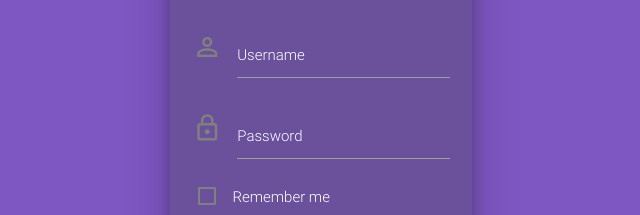
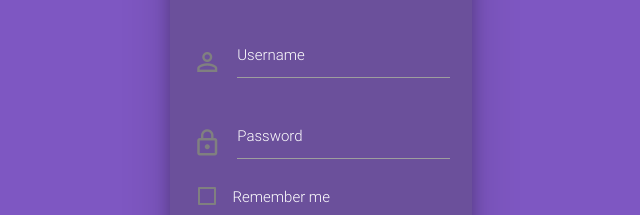
Before and after one commit to ankeshp03/MyWebsite, a plain HTML site: page html/index.html in a window 1280 px wide. Shown: the part 295-510 px from the top of the page, 319-959 px from the left. Drawn offline with Linux system fonts and the light colour scheme.

Commit message:
changes made icon, autocomplete form, login button

```diff
--- /dev/null
+++ b/css/icon.css
@@ -0,0 +1,23 @@
+/* fallback */
+@font-face {
+  font-family: 'Material Icons';
+  font-style: normal;
+  font-weight: 400;
+  src: local('Material Icons'), local('MaterialIcons-Regular'), url(../fonts/icon_font.woff2) format('woff2');
+}
+
+.material-icons {
+  font-family: 'Material Icons';
+  font-weight: normal;
+  font-style: normal;
+  font-size: 24px;
+  line-height: 1;
+  letter-spacing: normal;
+  text-transform: none;
+  display: inline-block;
+  white-space: nowrap;
+  word-wrap: normal;
+  direction: ltr;
+  -webkit-font-feature-settings: 'liga';
+  -webkit-font-smoothing: antialiased;
+}
--- a/css/style.css
+++ b/css/style.css
@@ -2008,18 +2008,37 @@ footer.page-footer {
 
 
 /* My styles*/
+
+/* For the translucent card */
 .translucent {
   background-color: rgba(63,63,63,0.3);
 }
 
+/* To set the color of the checkbox in login page (remember me) */
 [type="checkbox"] +label:before {
   border-color: grey;
 }
 
+/* Change the color of the button on hover from blue to custom color */
 .btn:hover {
   background-color: #533F74;
 }
 
+/* To change the color of the icons (perm_identity and lock_outline) */
 html {
   color: grey !important;
 }
+
+/* To set the icons one line below, i.e. inline with the textboxes */
+.material-icons {
+  line-height: 2;
+}
+
+/* To set the autocomplete placeholder color from pale yellow to transparent, and the text color from black to white */
+input:-webkit-autofill,
+input:-webkit-autofill:hover,
+input:-webkit-autofill:focus,
+input:-webkit-autofill:active {
+    -webkit-transition: "color 9999s ease-out, background-color 9999s ease-out";
+    -webkit-transition-delay: 9999s;
+}
--- a/html/index.html
+++ b/html/index.html
@@ -9,7 +9,7 @@
 
   <!-- Icons -->
 
-  <link href="https://fonts.googleapis.com/icon?family=Material+Icons" rel="stylesheet">
+  <link href="../css/icon.css" type="text/css" rel="stylesheet">
 
   <!-- Favicons-->
 
@@ -46,7 +46,7 @@
 
   <div id="login-page" class="row">
     <div class="col s12 z-depth-3 card-panel translucent">
-      <form class="login-form">
+      <form class="login-form" action="#">
         <div class="row">
           <div class="input-field col s12 center">
             <img src="../images/user-icon.png" alt="" class="circle responsive-img valign profile-image-login">
@@ -56,14 +56,14 @@
         <div class="row margin">
           <div class="input-field col s12">
             <i class="material-icons prefix">perm_identity</i>
-            <input id="username" type="text">
+            <input id="username" type="text" class="white-text flow-text" required="true" autocomplete="on">
             <label for="username" class="white-text flow-text">Username</label>
           </div>
         </div>
         <div class="row margin">
           <div class="input-field col s12">
-            <i class="material-icons prefix">lock_outline</i>
-            <input id="password" type="password">
+            <i class="material-icons md-24 prefix">lock_outline</i>
+            <input id="password" type="password" class="white-text flow-text" required="true" autocomplete="off">
             <label for="password" class="white-text flow-text">Password</label>
           </div>
         </div>
@@ -75,7 +75,7 @@
         </div>
         <div class="row">
           <div class="input-field col s12">
-            <a href="index.html" class="btn translucent waves-effect col s12">Login</a>
+            <button type="submit" class="btn translucent waves-effect col s12">Login</button>
           </div>
         </div>
         <div class="row">
```
Also changed, not shown: fonts/icon_font.woff2 (added).
